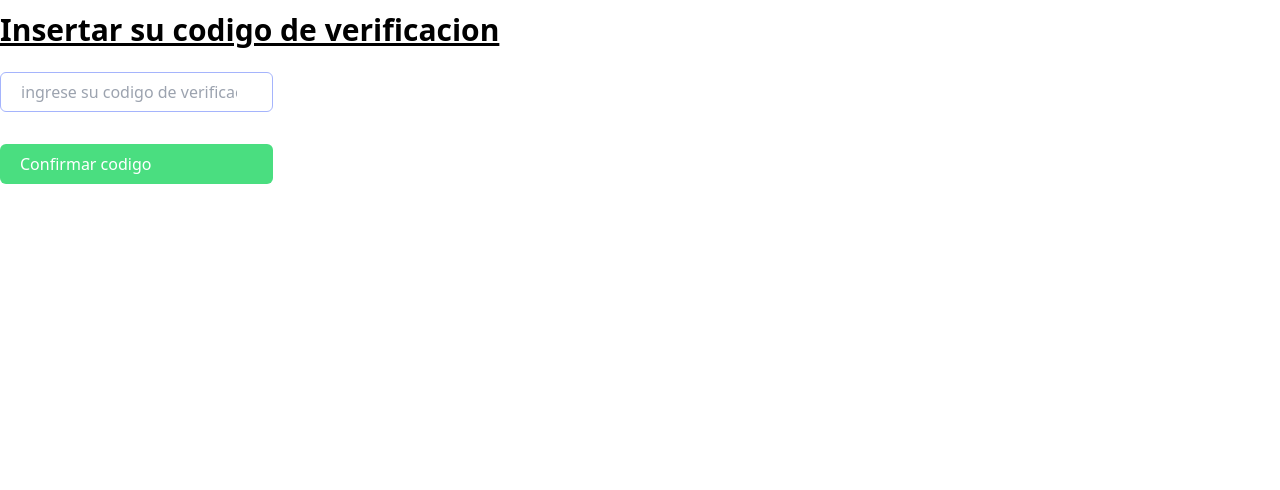
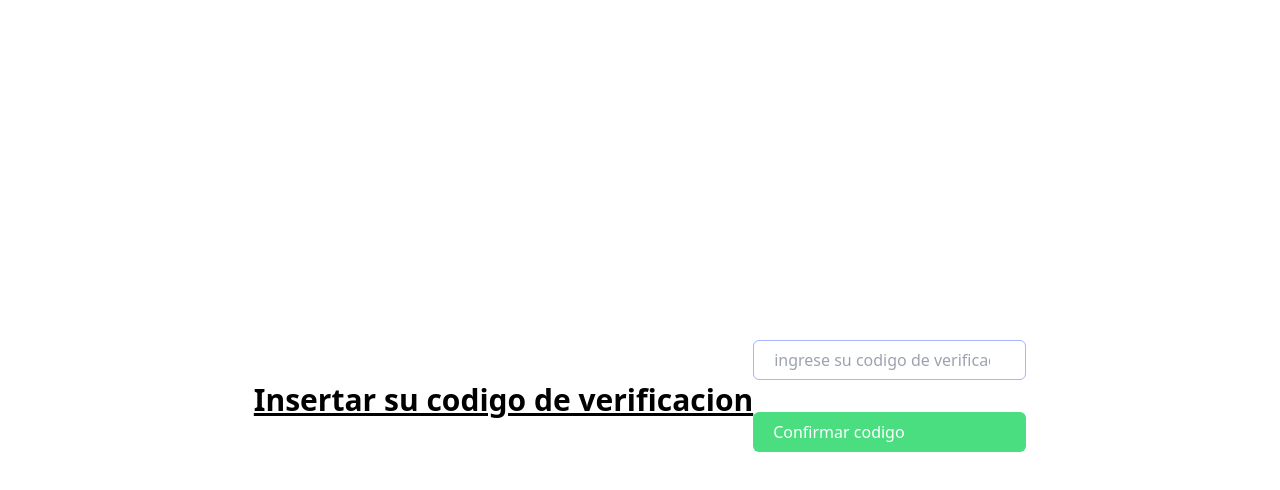
Before and after one commit to EstebanMa12/invite-team-members, a React (Vite) app: page /insert-code in a window 1280 px wide. Shown: the top 490 px of the page. Built offline with nearby package versions, Linux system fonts and the light colour scheme; no server answers.

Commit message:
Refactor form layout and add flex container

```diff
--- a/src/pages/InsertCode/index.jsx
+++ b/src/pages/InsertCode/index.jsx
@@ -11,7 +11,7 @@
     }
 
     return (
-      <main>
+      <main className="flex h-screen justify-center items-center">
         <h1 className='text-3xl font-bold underline my-3'>Insertar su codigo de verificacion</h1>
         <form
           className='grid justify-start'
--- a/src/pages/LoginWithPhone/index.jsx
+++ b/src/pages/LoginWithPhone/index.jsx
@@ -57,6 +57,7 @@
     }
     return (
         <>
+        <div className="flex h-screen justify-center items-center">
             <form className="max-w-sm mx-auto"
             onSubmit={handleSubmit(onSubmit)}>
                 <label htmlFor="phone-input" className="block mb-2 text-sm font-medium text-gray-900 dark:text-white">Phone number:</label>
@@ -77,6 +78,7 @@
                 </button>
             </form>
             <div id='recaptcha-container'></div>
+        </div>
         </>
     )
 }
```
Lines whose indentation alone changed are shown as unchanged.
